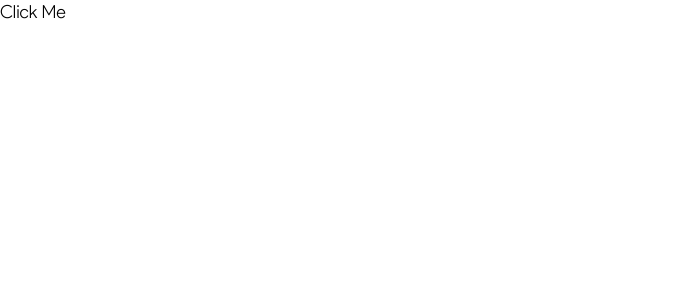
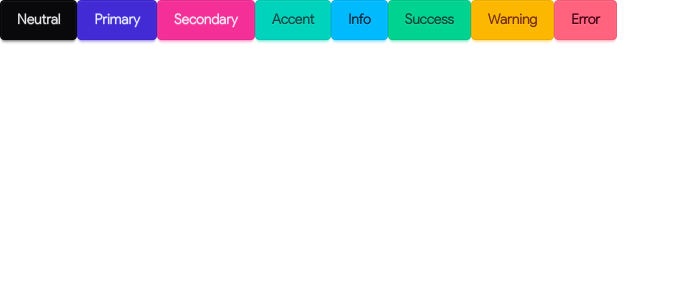
Before and after one commit to riyudev/MERNprac, a React app in the folder Frontend/: page / in a window 1280 px wide. Shown: the top 300 px of the page, without its empty margins (0-680 px from the left). Built offline with nearby package versions, Linux system fonts and the light colour scheme; the HTML template or start-up script is replaced by a standard one.

Commit message:
daisy ui test

```diff
--- a/Frontend/package.json
+++ b/Frontend/package.json
@@ -22,6 +22,7 @@
     "@types/react": "^19.1.13",
     "@types/react-dom": "^19.1.9",
     "@vitejs/plugin-react": "^5.0.3",
+    "daisyui": "^5.1.26",
     "eslint": "^9.36.0",
     "eslint-plugin-react-hooks": "^5.2.0",
     "eslint-plugin-react-refresh": "^0.4.20",
--- a/Frontend/src/App.jsx
+++ b/Frontend/src/App.jsx
@@ -9,7 +9,14 @@
 function App() {
   return (
     <div className="">
-      <button onClick={() => toast.success("Congrats!")}>Click Me</button>
+      <button className="btn btn-neutral">Neutral</button>
+      <button className="btn btn-primary">Primary</button>
+      <button className="btn btn-secondary">Secondary</button>
+      <button className="btn btn-accent">Accent</button>
+      <button className="btn btn-info">Info</button>
+      <button className="btn btn-success">Success</button>
+      <button className="btn btn-warning">Warning</button>
+      <button className="btn btn-error">Error</button>
       <Routes>
         <Route path="/" element={<HomePage />} />
         <Route path="/create" element={<CreatePage />} />
--- a/Frontend/src/index.css
+++ b/Frontend/src/index.css
@@ -1,4 +1,5 @@
 @import "tailwindcss";
+@plugin "daisyui";
 
 @theme {
   --breakpoint-*: initial;
```
Also changed, not shown: 1 other file (tests, documents, lock files or other folders).
